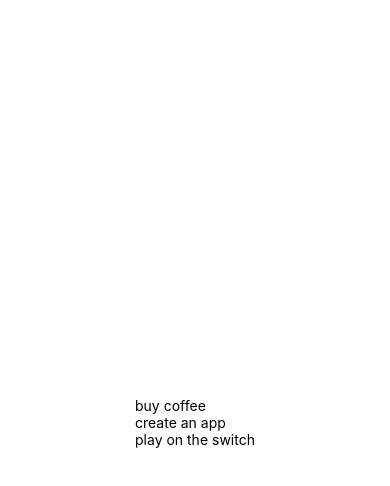
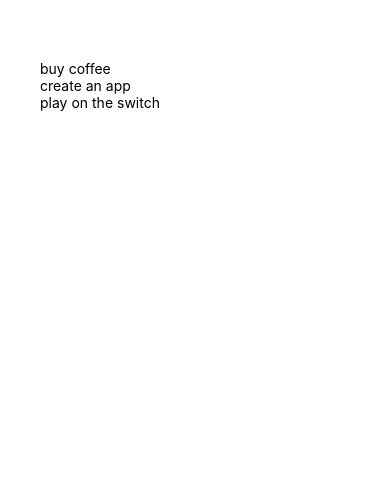
Before and after one commit to szittyu/first_mobile_app, a React Native app: screen / in a window 390 px wide. Shown: the top 486 px of the page. Built offline with nearby package versions, Linux system fonts and the light colour scheme.

Commit message:
style added

```diff
--- a/App.js
+++ b/App.js
@@ -32,7 +32,11 @@
   container: {
     flex: 1,
     backgroundColor: '#fff',
-    alignItems: 'center',
-    justifyContent: 'center',
   },
+  content: {
+    padding: 40,
+  },
+  list: {
+    marginTop: 20,
+  }
 });
```
